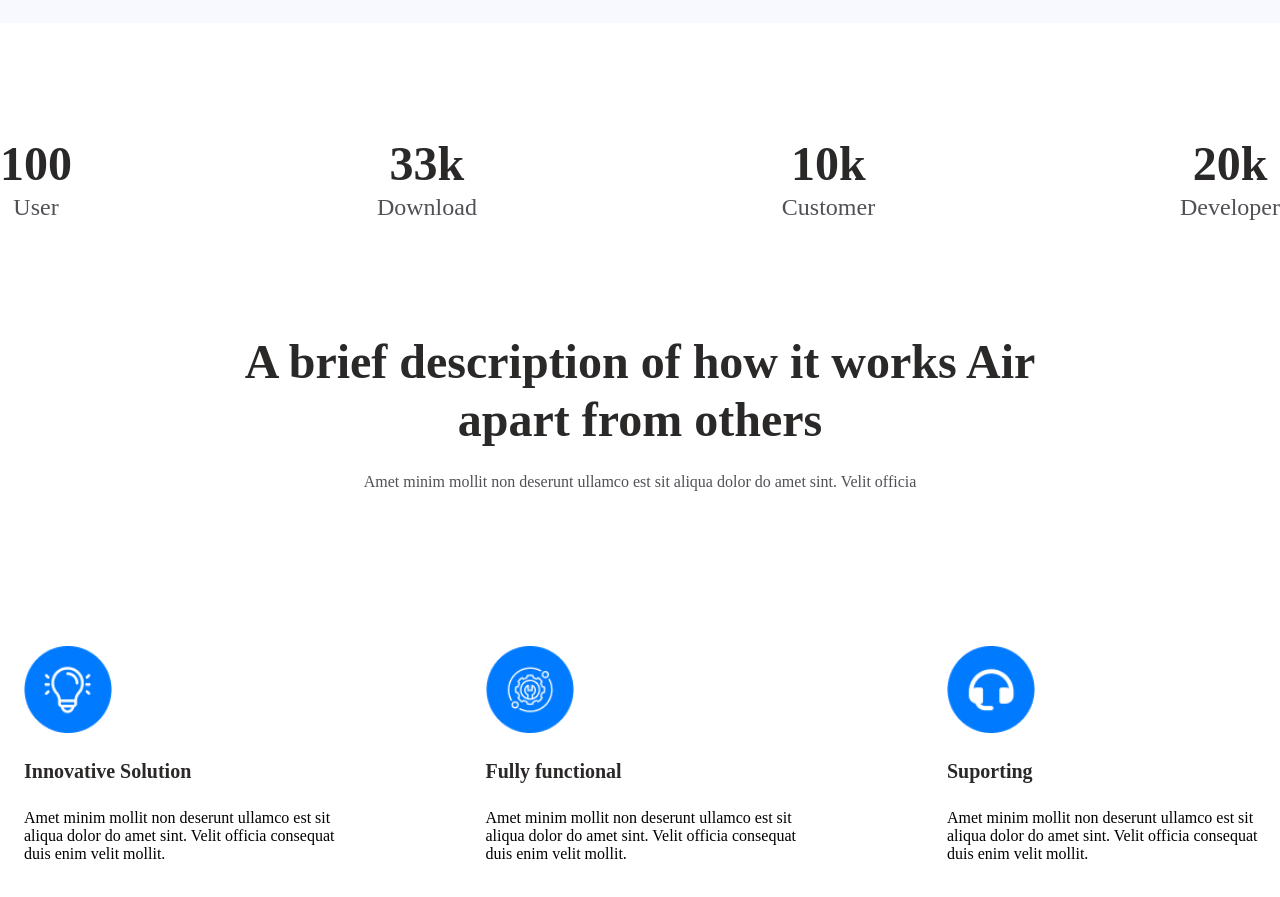
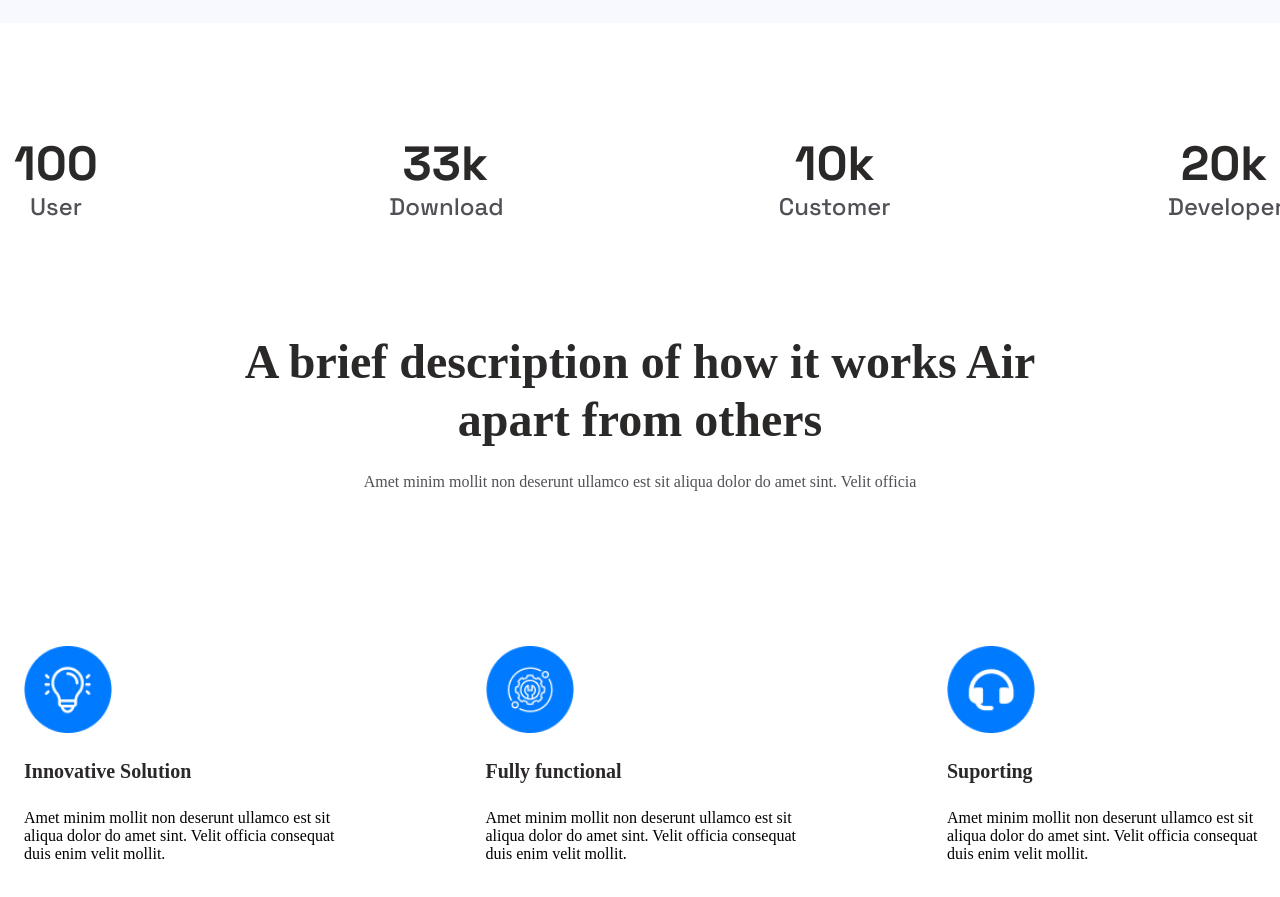
Before and after one commit to dasturchiOybe/air_web-sity, a plain HTML site: page index.html in a window 1280 px wide. Shown: the part 880-1777 px from the top of the page. Drawn offline with Linux system fonts and the light colour scheme; a web font is replaced by a local one.

Commit message:
font ni togirladim

```diff
--- a/index.html
+++ b/index.html
@@ -45,7 +45,7 @@
 
     <main>
         <article class="instal container">
-            <div class="wraper">
+            <div class="wraper container">
                 <div class="box">
                     <h2>100</h2>
                     <h4>User</h4>
--- a/style/sass/_global.scss
+++ b/style/sass/_global.scss
@@ -7,3 +7,7 @@
     font-family: Rubik;
     src: url(../../fonts/rubik/Rubik-VariableFont_wght.ttf);
 }
+@font-face{
+    font-family: Space Grotesk;
+    src: url(../../fonts/Space_Grotesk/SpaceGrotesk-VariableFont_wght.ttf);
+}
--- a/style/sass/_instal.scss
+++ b/style/sass/_instal.scss
@@ -5,8 +5,10 @@
         margin-bottom: 112px;
         display: flex;
         justify-content: space-between;
-        h2{
-            color: var(--2-b-2828, #2B2828);
+        .box{
+            width: 112px;
+            h2{
+                color: var(--2-b-2828, #2B2828);
             text-align: center;
             font-size: 48px;
             font-family: Space Grotesk;
@@ -23,6 +25,7 @@
             font-weight: 500;
             line-height: 120%;
         }
+    }
     }
     .performance{
         h2{
```
Also changed, not shown: fonts/Space_Grotesk/OFL.txt (added), fonts/Space_Grotesk/README.txt (added), fonts/Space_Grotesk/SpaceGrotesk-VariableFont_wght.ttf (added), fonts/Space_Grotesk/static/SpaceGrotesk-Bold.ttf (added), fonts/Space_Grotesk/static/SpaceGrotesk-Light.ttf (added), fonts/Space_Grotesk/static/SpaceGrotesk-Medium.ttf (added), fonts/Space_Grotesk/static/SpaceGrotesk-Regular.ttf (added), fonts/Space_Grotesk/static/SpaceGrotesk-SemiBold.ttf (added), style/sass.css, 1 other file.
